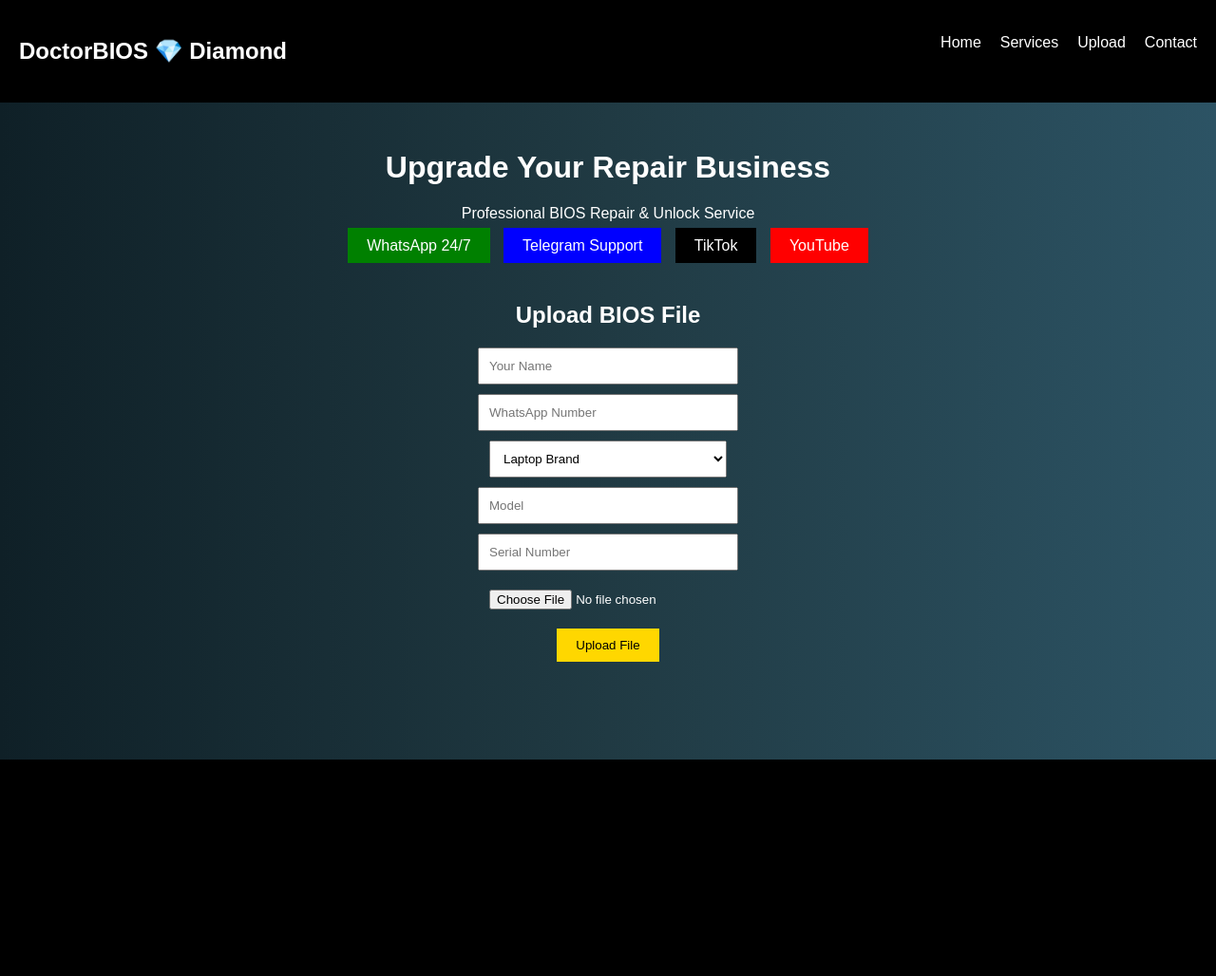
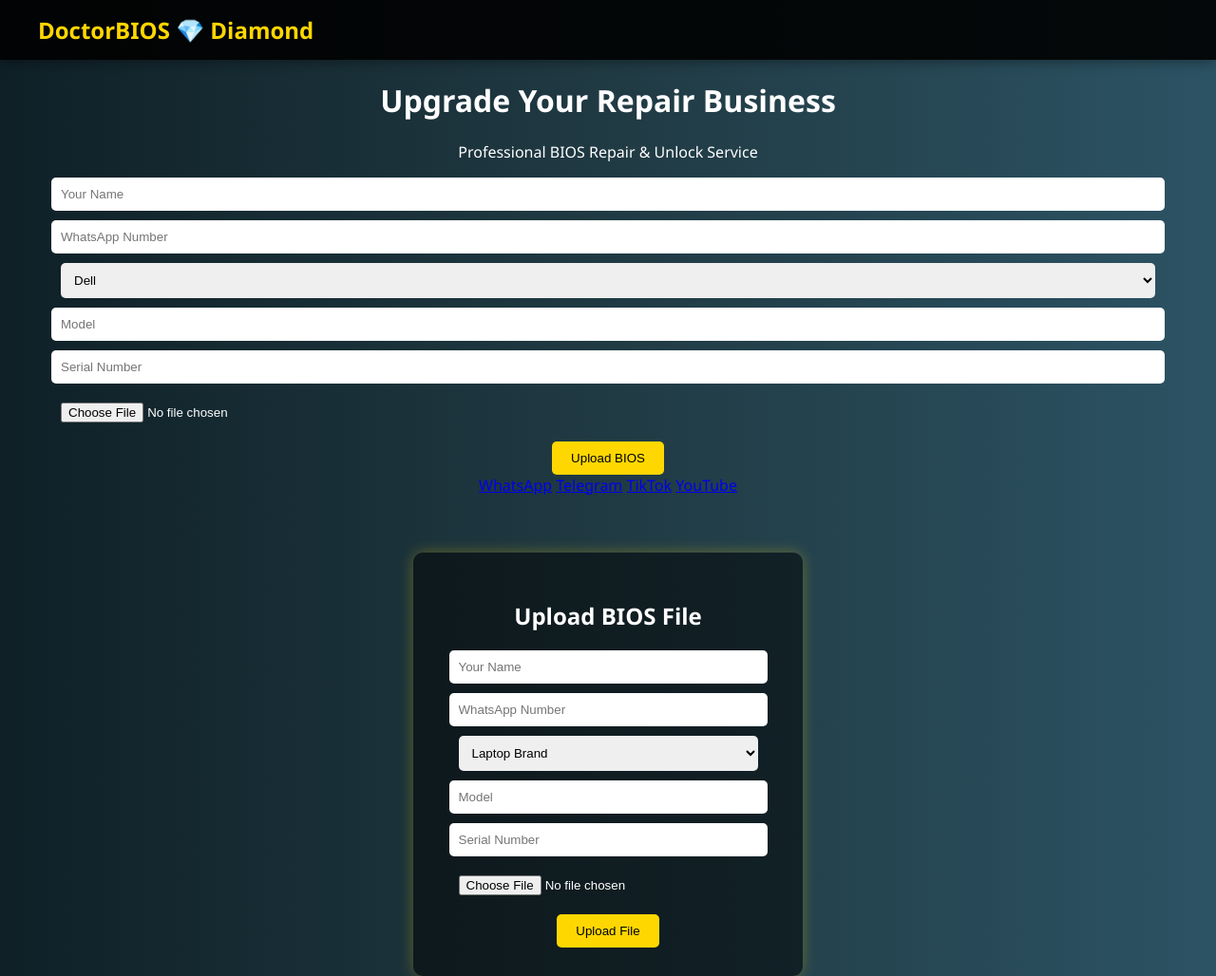
Before and after one commit to alihabosh/DoctorBIOS, a Flask app: template templates/index.html in a window 1280 px wide. Shown: the whole page at 95% size. Before the commit the page ends 800 px from the top, so only its background shows below. Run offline with Flask 3, Linux system fonts and the light colour scheme; the template is opened without the code that fills it, so the values that code supplies are empty.

Commit message:
New Diamond UI

```diff
--- a/static/css/style.css
+++ b/static/css/style.css
@@ -1,53 +1,121 @@
 body {
-background: linear-gradient(to right, #0f2027, #203a43, #2c5364);
-font-family: Arial;
-color: white;
-text-align: center;
-margin:0;
+    background: linear-gradient(to right, #0f2027, #203a43, #2c5364);
+    font-family: 'Segoe UI', Arial;
+    color: white;
+    text-align: center;
+    margin: 0;
 }
 
+/* Navbar */
 .navbar {
-display:flex;
-justify-content:space-between;
-padding:20px;
-background:#000;
+    display: flex;
+    justify-content: space-between;
+    align-items: center;
+    padding: 15px 40px;
+    background: rgba(0,0,0,0.9);
+    box-shadow: 0 0 15px rgba(0,0,0,0.5);
+}
+
+.navbar h2 {
+    color: gold;
+    margin: 0;
 }
 
 .navbar ul {
-display:flex;
-gap:20px;
-list-style:none;
+    display: flex;
+    gap: 20px;
+    list-style: none;
+    padding: 0;
 }
 
-.hero {
-margin-top:50px;
+.navbar ul li a {
+    color: white;
+    text-decoration: none;
+    transition: 0.3s;
 }
 
-.btn {
-padding:10px 20px;
-margin:5px;
-border:none;
-color:white;
+.navbar ul li a:hover {
+    color: gold;
 }
 
-.whatsapp {background:green;}
-.telegram {background:blue;}
-.tiktok {background:black;}
-.youtube {background:red;}
+/* Hero Section */
+.hero {
+    margin-top: 70px;
+}
 
+.hero h1 {
+    font-size: 40px;
+    margin-bottom: 10px;
+}
+
+.hero p {
+    opacity: 0.8;
+}
+
+/* Social Buttons */
+.btn {
+    padding: 10px 20px;
+    margin: 5px;
+    border: none;
+    color: white;
+    border-radius: 5px;
+    cursor: pointer;
+    transition: 0.3s;
+}
+
+.btn:hover {
+    transform: scale(1.05);
+    opacity: 0.9;
+}
+
+.whatsapp { background: #25D366; }
+.telegram { background: #0088cc; }
+.tiktok { background: #111; }
+.youtube { background: #ff0000; }
+
+/* Upload Section */
 .upload-section {
-margin-top:50px;
+    margin-top: 60px;
+    background: rgba(0,0,0,0.5);
+    padding: 30px;
+    width: 350px;
+    margin-left: auto;
+    margin-right: auto;
+    border-radius: 10px;
+    box-shadow: 0 0 15px rgba(255,215,0,0.3);
 }
 
 input, select {
-display:block;
-margin:10px auto;
-padding:10px;
-width:250px;
+    display: block;
+    margin: 10px auto;
+    padding: 10px;
+    width: 90%;
+    border-radius: 5px;
+    border: none;
 }
 
 button {
-padding:10px 20px;
-background:gold;
-border:none;
+    padding: 10px 20px;
+    background: gold;
+    border: none;
+    border-radius: 5px;
+    cursor: pointer;
+    transition: 0.3s;
 }
+
+button:hover {
+    background: orange;
+    transform: scale(1.05);
+}
+
+/* Responsive */
+@media(max-width:600px){
+    .upload-section {
+        width: 90%;
+    }
+
+    .navbar {
+        flex-direction: column;
+        gap: 10px;
+    }
+}
--- a/templates/index.html
+++ b/templates/index.html
@@ -1,32 +1,59 @@
 <!DOCTYPE html>
-<html>
+<html lang="en">
 <head>
 <meta charset="UTF-8">
 <title>DoctorBIOS Diamond</title>
-<link rel="stylesheet" href="{{ url_for('static', filename='style.css') }}">
+
+<link rel="stylesheet" href="/static/style.css">
+
 </head>
-
 <body>
 
-<nav class="navbar">
-<h2>DoctorBIOS 💎 Diamond</h2>
-<ul>
-<li>Home</li>
-<li>Services</li>
-<li>Upload</li>
-<li>Contact</li>
-</ul>
-</nav>
+<div class="navbar">
+  <h2>DoctorBIOS 💎 Diamond</h2>
+</div>
 
-<div class="hero">
+<div class="container">
+
 <h1>Upgrade Your Repair Business</h1>
 <p>Professional BIOS Repair & Unlock Service</p>
 
-<a class="btn whatsapp">WhatsApp 24/7</a>
-<a class="btn telegram">Telegram Support</a>
-<a class="btn tiktok">TikTok</a>
-<a class="btn youtube">YouTube</a>
+<form action="/upload" method="post" enctype="multipart/form-data">
+
+<input type="text" name="name" placeholder="Your Name" required>
+<input type="text" name="whatsapp" placeholder="WhatsApp Number" required>
+
+<select name="brand">
+<option>Dell</option>
+<option>HP</option>
+<option>Lenovo</option>
+<option>Asus</option>
+<option>Acer</option>
+</select>
+
+<input type="text" name="model" placeholder="Model">
+<input type="text" name="serial" placeholder="Serial Number">
+
+<input type="file" name="bios" required>
+
+<button type="submit">Upload BIOS</button>
+
+</form>
+
 </div>
+
+<!-- Floating Contact Box -->
+<div class="floating">
+
+<a href="https://wa.me/YOURNUMBER" target="_blank">WhatsApp</a>
+<a href="https://t.me/YOURBOT" target="_blank">Telegram</a>
+<a href="https://tiktok.com/@YOURUSER" target="_blank">TikTok</a>
+<a href="https://youtube.com/YOURCHANNEL" target="_blank">YouTube</a>
+
+</div>
+
+</body>
+</html>
 
 <div class="upload-section">
 <h2>Upload BIOS File</h2>
```
